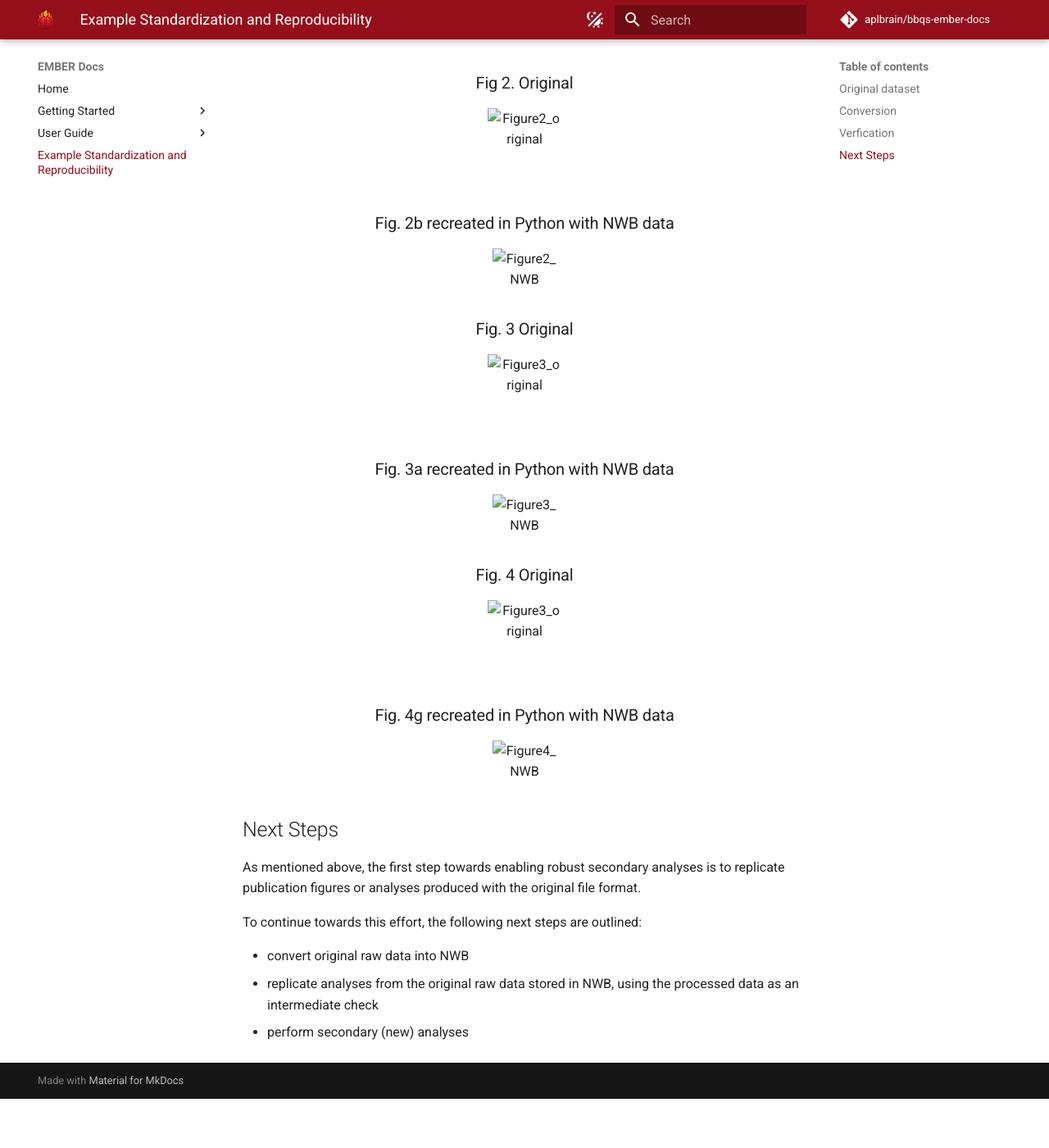
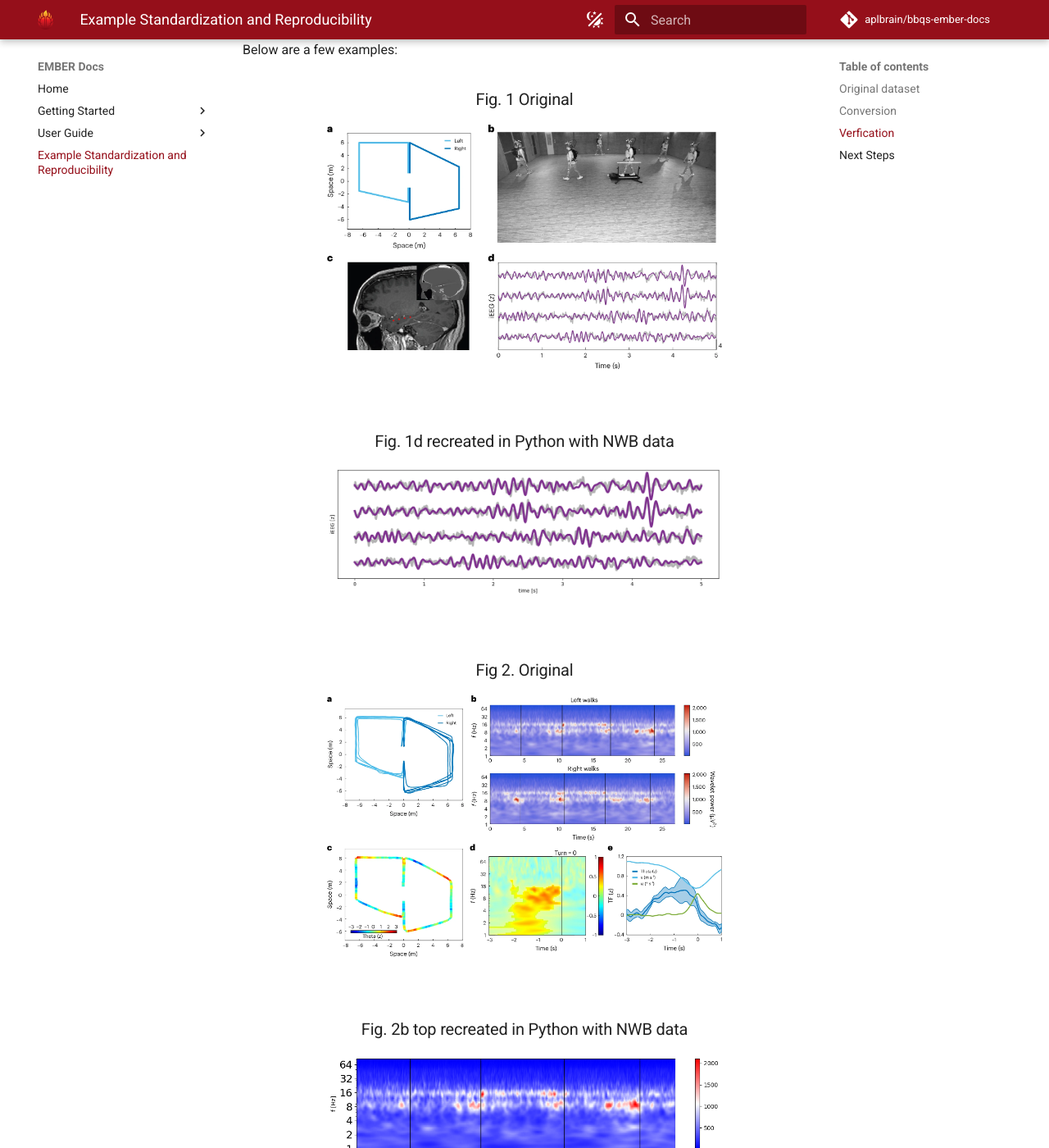
Before and after one commit to aplbrain/BBQS-EMBER-docs, an MkDocs documentation site: the page built from docs/example-standardization-and-reproducibility/Suthana_Zenodo.md, in a window 1280 px wide and 1400 px high, scrolled down 1617 px. Shown: the whole window at 82% size. Built offline with MkDocs 1.6.1 and Material for MkDocs 9.7.7, drawn with Linux system fonts in a browser that asks for light colours; comment, search, counter and statistics services are not loaded; before the commit the page ends 2957 px from its top, so only the background shows below that.

Commit message:
updating figure references to render correctly when running mkdocs serve

```diff
--- a/docs/example-standardization-and-reproducibility/Suthana_Zenodo.md
+++ b/docs/example-standardization-and-reproducibility/Suthana_Zenodo.md
@@ -21,7 +21,7 @@ Because of this, we opted to convert the data into an NWB extension: [`ndx-multi
 Each variable within the .mat files was then converted into the appropriate modality type within NWB with the relevant metadata capture (sampling rates, start times, descriptions of variables).
 
 <figure style="text-align: center;">
-    <img src="../assets/ZenodoConversionOutline.png" alt="Figure1_original" style="width: 100%; display:block; margin-left: auto; margin-right: auto;">
+    <img src="/assets/ZenodoConversionOutline.png" alt="Figure1_original" style="width: 100%; display:block; margin-left: auto; margin-right: auto;">
     <figcaption>Each variable of the four .mat files was converted into a container within a single NWB file</figcaption>
 </figure>
 
@@ -40,7 +40,7 @@ Below are a few examples:
   <h3>Fig. 1 Original</h3>
 </div>
 <figure style="text-align: center;">
-    <img src="../assets/Seeber2025_Fig1_orig.png" alt="Figure1_original" style="width: 70%; display:block; margin-left: auto; margin-right: auto;">
+    <img src="/assets/Seeber2025_Fig1_orig.png" alt="Figure1_original" style="width: 70%; display:block; margin-left: auto; margin-right: auto;">
 
 </figure>
 
@@ -50,7 +50,7 @@ Below are a few examples:
 </div>
 
 <figure style="text-align: center;">
-<img src="../assets/Seeber2025_Fig1d.png" alt="Figure1d_NWB" style="width: 70%; display:block; margin-left: auto; margin-right: auto;">
+<img src="/assets/Seeber2025_Fig1d.png" alt="Figure1d_NWB" style="width: 70%; display:block; margin-left: auto; margin-right: auto;">
 </figure>
 
 <br>
@@ -59,15 +59,15 @@ Below are a few examples:
   <h3>Fig 2. Original</h3>
 </div>
 <figure style="text-align: center;">
-    <img src="../assets/Seeber2025_Fig2_orig.png" alt="Figure2_original" style="width: 70%; display:block; margin-left: auto; margin-right: auto;">
+    <img src="/assets/Seeber2025_Fig2_orig.png" alt="Figure2_original" style="width: 70%; display:block; margin-left: auto; margin-right: auto;">
 </figure>
 
 <br>
 <div align="center">
-  <h3>Fig. 2b recreated in Python with NWB data</h3>
+  <h3>Fig. 2b top recreated in Python with NWB data</h3>
 </div>
 <figure style="text-align: center;">
-<img src="../assets/Seeber2025_Fig2b.png" alt="Figure2_NWB" style="width: 70%; display:block; margin-left: auto; margin-right: auto;">
+<img src="/assets/Seeber2025_Fig2b.png" alt="Figure2_NWB" style="width: 70%; display:block; margin-left: auto; margin-right: auto;">
 </figure>
 
 
@@ -75,7 +75,7 @@ Below are a few examples:
   <h3>Fig. 3 Original</h3>
 </div>
 <figure style="text-align: center;">
-    <img src="../assets/Seeber2025_Fig3_orig.png" alt="Figure3_original" style="width: 70%; display:block; margin-left: auto; margin-right: auto;">
+    <img src="/assets/Seeber2025_Fig3_orig.png" alt="Figure3_original" style="width: 70%; display:block; margin-left: auto; margin-right: auto;">
 
 </figure>
 <br>
@@ -83,7 +83,7 @@ Below are a few examples:
   <h3>Fig. 3a recreated in Python with NWB data</h3>
 </div>
 <figure style="text-align: center;">
-<img src="../assets/Seeber2025_Fig3a.png" alt="Figure3_NWB" style="width: 70%; display:block; margin-left: auto; margin-right: auto;">
+<img src="/assets/Seeber2025_Fig3a.png" alt="Figure3_NWB" style="width: 70%; display:block; margin-left: auto; margin-right: auto;">
 </figure>
 
 
@@ -93,7 +93,7 @@ Below are a few examples:
 </div>
 
 <figure style="text-align: center;">
-    <img src="../assets/Seeber2025_Fig4_orig.png" alt="Figure3_original" style="width: 70%; display:block; margin-left: auto; margin-right: auto;">
+    <img src="/assets/Seeber2025_Fig4_orig.png" alt="Figure3_original" style="width: 70%; display:block; margin-left: auto; margin-right: auto;">
 </figure>
 
 <br>
@@ -102,7 +102,7 @@ Below are a few examples:
   <h3>Fig. 4g recreated in Python with NWB data</h3>
 </div>
 <figure style="text-align: center;">
-<img src="../assets/Seeber2025_Fig4g.png" alt="Figure4_NWB" style="width: 70%; display:block; margin-left: auto; margin-right: auto;">
+<img src="/assets/Seeber2025_Fig4g.png" alt="Figure4_NWB" style="width: 70%; display:block; margin-left: auto; margin-right: auto;">
 </figure>
 
 ## Next Steps
```
